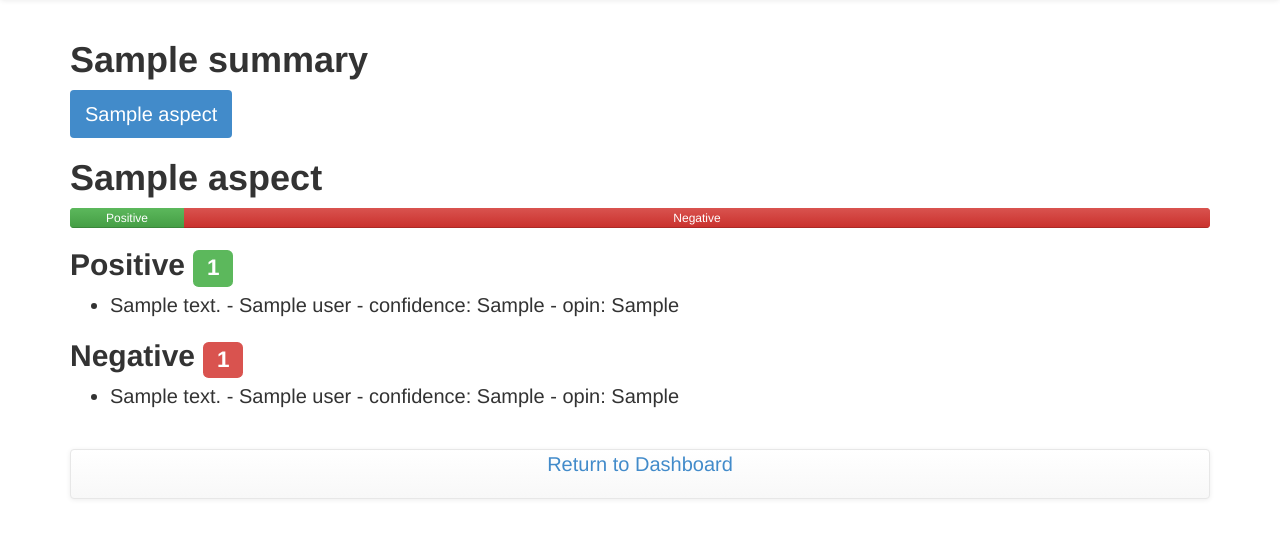
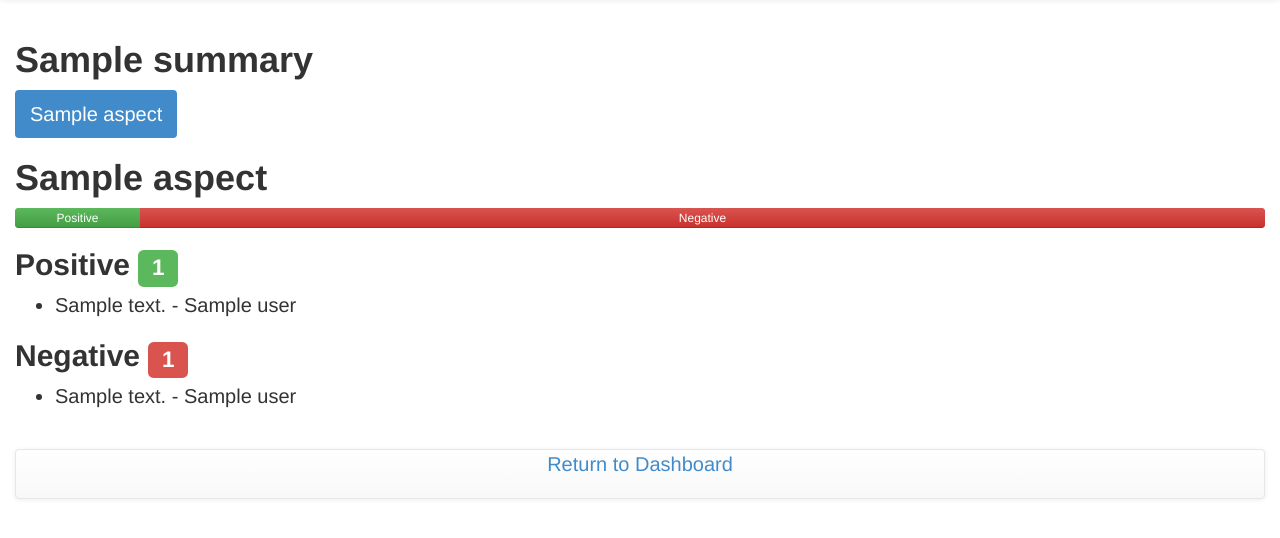
Before and after one commit to Fossj117/opinion-mining, a Flask app: page /summaries/1 in a window 1280 px wide. Shown: the part 52-590 px from the top of the page. Run offline with Flask 2, Linux system fonts and the light colour scheme; a database or web service that is not in the repository returns one stand-in record (values such as "Sample title"); some libraries are stand-ins or nearby versions.

Commit message:
updated app

```diff
--- a/app/app.py
+++ b/app/app.py
@@ -42,4 +42,4 @@ if __name__ == "__main__":
 
 	app.jinja_env.filters['less_than_ten'] = less_than_ten
 
-	app.run(host='0.0.0.0', port=5353, debug=True)
+	app.run(host='0.0.0.0', port=80, debug=True)
--- a/app/templates/base.html
+++ b/app/templates/base.html
@@ -32,7 +32,7 @@
 		  </div><!-- /.container-fluid -->
 	</nav>
 
-	<div class="container">
+	<div class="container-fluid">
 		{% block all %}{% endblock %}
 	</div>
 	<!-- <div id="footer">
--- a/app/templates/summary.html.jinja
+++ b/app/templates/summary.html.jinja
@@ -45,7 +45,11 @@
 				<ul>
 					{% for pos_sent in summary['aspect_summary'][aspect]['pos'] %}
 						{% if loop.index | less_than_ten %}
-							<li>{{ pos_sent['text'] }} - {{ pos_sent['user']}} - confidence: {{ pos_sent['prob_pos'] }} - opin: {{ pos_sent['prob_opin']}}</li>
+							<li>
+								{{ pos_sent['text'] }} - {{ pos_sent['user']}}
+								<!-- <span class="label label-default"> {{ pos_sent['prob_opin'] | round(2) }} </span>
+								<span class="label label-success"> {{ pos_sent['prob_pos'] | round(2) }} </span>
+ -->							</li>
 						{% endif %}
 					{% endfor %}
 				</ul>
@@ -53,7 +57,11 @@
 				<ul>
 					{% for neg_sent in summary['aspect_summary'][aspect]['neg'] %}
 						{% if loop.index | less_than_ten %}
-						<li>{{ neg_sent['text'] }} - {{ neg_sent['user']}} - confidence: {{ neg_sent['prob_neg'] }} - opin: {{ neg_sent['prob_opin']}} </li>
+						<li>
+							{{ neg_sent['text'] }} - {{ neg_sent['user']}}
+							<!-- <span class="label label-default"> {{ neg_sent['prob_opin'] | round(2) }} </span>
+							<span class="label label-danger"> {{ neg_sent['prob_neg'] | round(2) }} </span> -->
+						</li>
 						{% endif %}
 					{% endfor %}
 				</ul>
```
Also changed, not shown: app/templates/index.html.jinja (+6 -5 lines).
